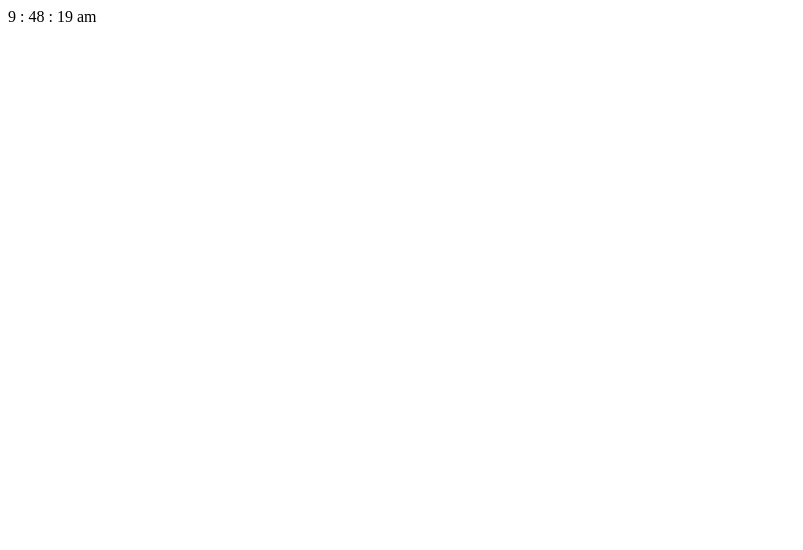
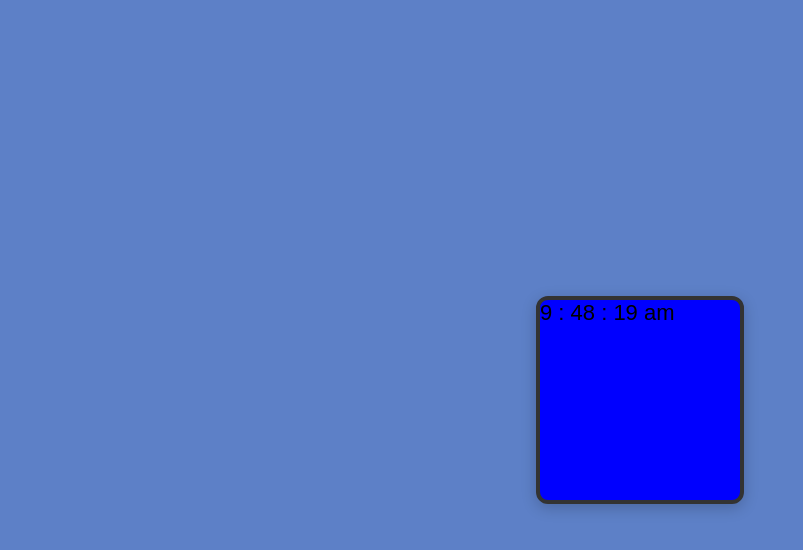
Before and after one commit to Himanshu-Sharma713/JavaScript_Workbox, a plain HTML site: page Day-20/index.html in a window 1280 px wide. Shown: the whole page, without its empty margins (0-803 px from the left). Drawn offline with Linux system fonts and the light colour scheme.

Commit message:
completed day-20

```diff
--- a/Day-20/index.html
+++ b/Day-20/index.html
@@ -4,6 +4,36 @@
     <meta charset="UTF-8" />
     <meta name="viewport" content="width=device-width, initial-scale=1.0" />
     <title>Day-20</title>
+    <style>
+      body {
+        margin: 0;
+        padding: 0;
+        height: 100vh;
+        display: flex;
+        justify-content: center;
+        align-items: center;
+        background: #5d80c7;
+        font-family: Arial, sans-serif;
+      }
+
+      .box {
+        border: 4px solid #333;
+        border-radius: 12px;
+        display: flex;
+        justify-content: center;
+        align-items: center;
+        background: blue;
+        box-shadow: 0 4px 15px rgba(0, 0, 0, 0.2);
+      }
+
+      .clock {
+        width: 200px;
+        height: 200px;
+        font-size: 22px;
+        font-weight: 500;
+        margin: auto;
+      }
+    </style>
   </head>
   <body>
     <div class="box">
```
